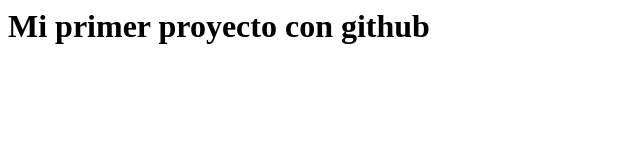
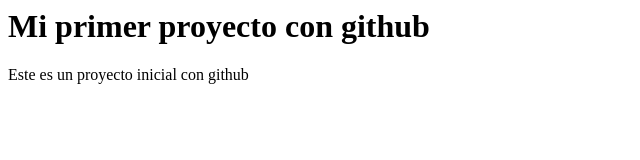
Before and after one commit to elderiam/Geolocalizacion, a plain HTML site: page index.html in a window 1280 px wide. Shown: the whole page, without its empty margins (0-640 px from the left). Drawn offline with Linux system fonts and the light colour scheme.

Commit message:
Mi pagina de inicio del repositorio

```diff
--- a/index.html
+++ b/index.html
@@ -3,6 +3,7 @@
 
 <body>
     <h1>Mi primer proyecto con github</h1>
+    <p>Este es un proyecto inicial con github</p>
 </body>
 </head>
 </html>
```
